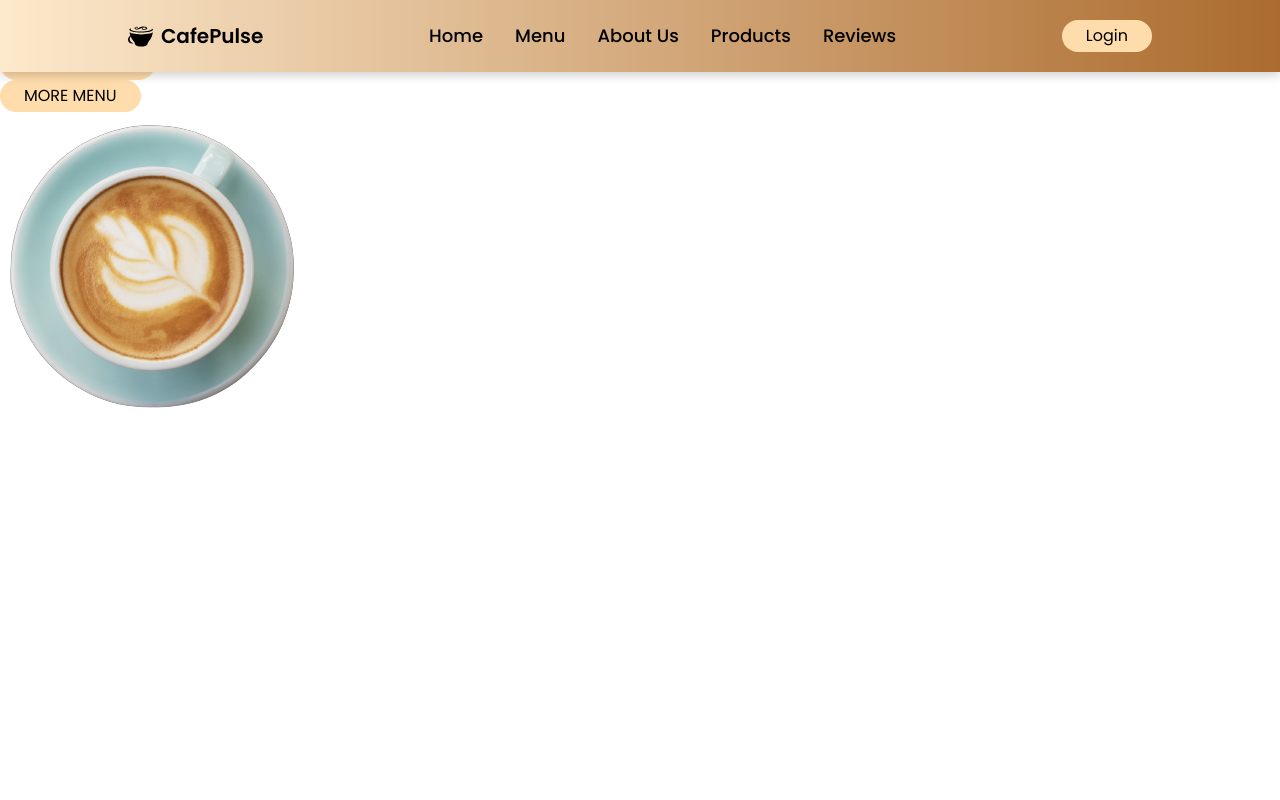
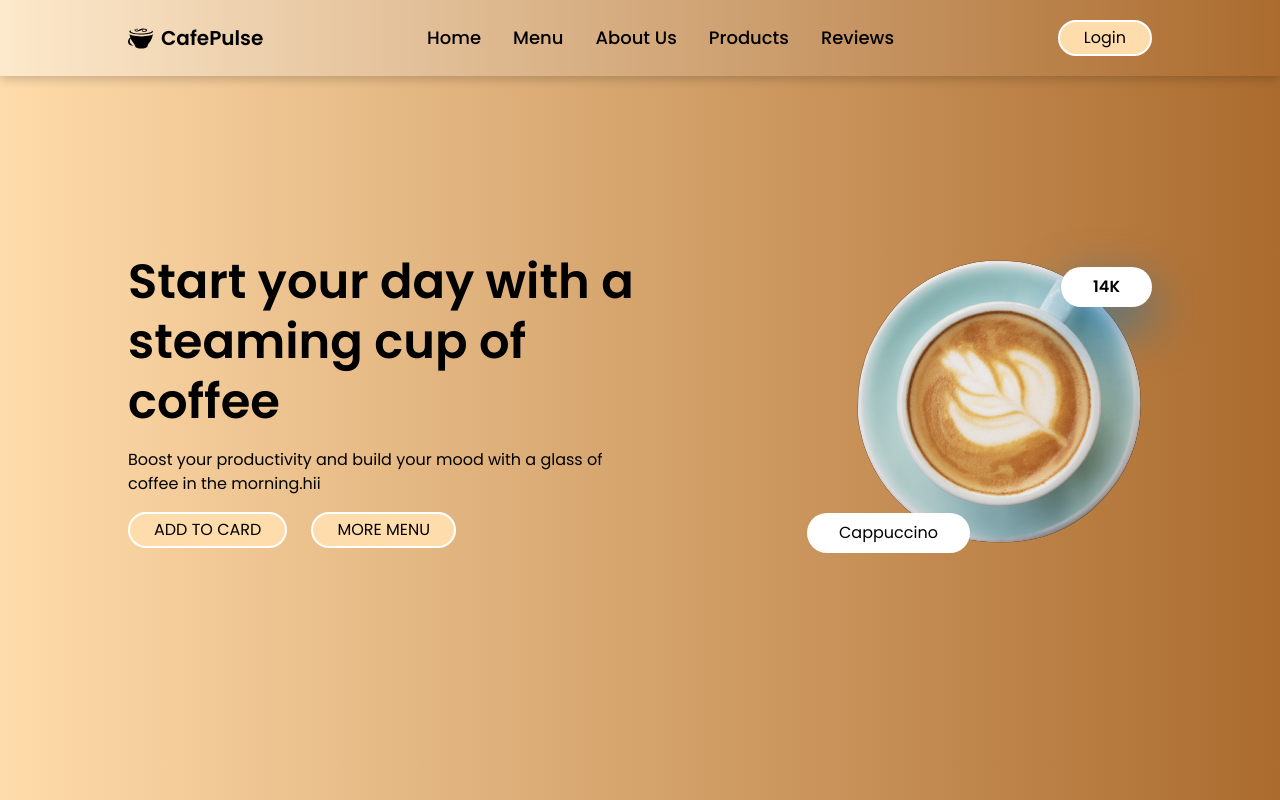
Before and after one commit to Ranudi-Kariyapperuma/Coffee-Shop-Website, a React (Vite) app in the folder coffee-web/: page / in a window 1280 px wide. Built offline with nearby package versions, Linux system fonts and the light colour scheme.

Commit message:
Done Hero Component

```diff
--- a/coffee-web/src/App.jsx
+++ b/coffee-web/src/App.jsx
@@ -11,6 +11,9 @@ const App = () => {
         <div id="home">
           <Home />
         </div>
+        <div>
+
+        </div>
       </main>
     </div>
   );
--- a/coffee-web/src/components/Home.jsx
+++ b/coffee-web/src/components/Home.jsx
@@ -4,21 +4,27 @@ import img from '../assets/img/home.png'
 
 const Home = () => {
     return (
-    <div>
-        <div>
-            <h1>Start your day with a steaming cup of coffee </h1>
+        <div className='min-h-screen flex flex-col justify-center lg:flex-row lg:justify-between items-center lg:px-32 px-5 gap-10 bg-gradient-to-r from-[#FFDCAB] to-[#AB6B2E]'>
+            <div className='w-full lg:w-2/4 space-y-4 mt-14 lg:mt-0'>
+                <h1 className='font-semibold text-5xl text-center lg:text-start leading-tight'>Start your day with a steaming cup of coffee </h1>
                 <p>Boost your productivity and build your mood with a glass of coffee
                     in the morning.hii
                 </p>
 
-            <div>
-                <Button title="ADD TO CARD "/>
-                <Button title="MORE MENU"/>
+                <div className='flex flex-row gap-6'>
+                    <Button title="ADD TO CARD " />
+                    <Button title="MORE MENU" />
                 </div>
             </div>
 
-        <div>
+            <div className="relative">
                 <img src={img} alt="img" />
+                <div className="absolute bg-white px-8 py-2 top-5 right-0 rounded-full shadow-[0_20px_50px_rgba(8,_112,_184,0.7)]">
+                    <h2 className="font-semibold">14K</h2>
+                </div>
+                <div className="absolute bg-white px-8 py-2 bottom-0 -left-10 rounded-full">
+                    <h2>Cappuccino</h2>
+                </div>
             </div>
         </div>
     )
--- a/coffee-web/src/layouts/Button.jsx
+++ b/coffee-web/src/layouts/Button.jsx
@@ -3,7 +3,7 @@ import React from "react";
 const Button = (props) => {
   return (
     <div>
-      <button className="px-6 py-1 border-white bg-[#FFDCAB] hover:text-[#AB6B2E] transition-all rounded-full">
+      <button className="px-6 py-1 border-2 border-white bg-[#FFDCAB] hover:text-[#AB6B2E] transition-all rounded-full">
         {props.title}
       </button>
     </div>
```
Also changed, not shown: coffee-web/src/components/Menu.jsx (added). Lines whose indentation alone changed are shown as unchanged.
